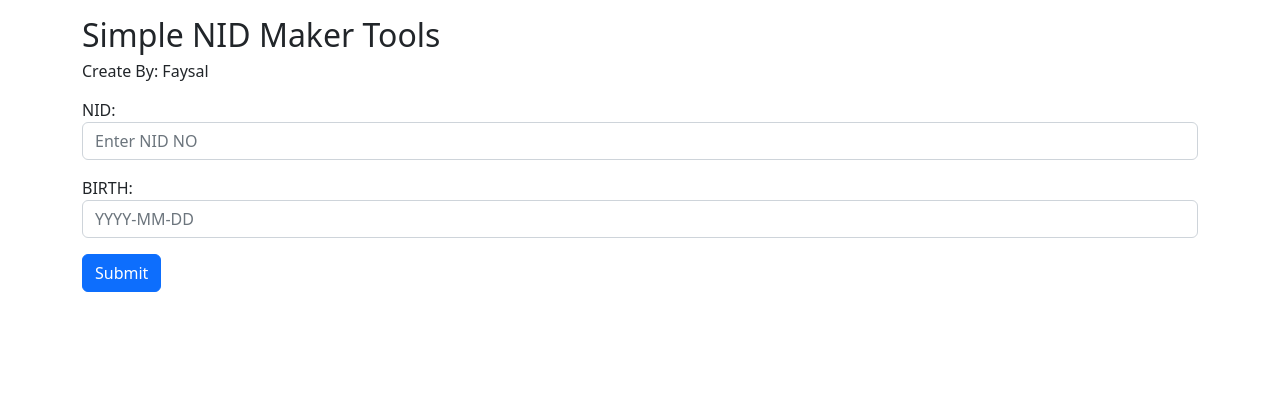
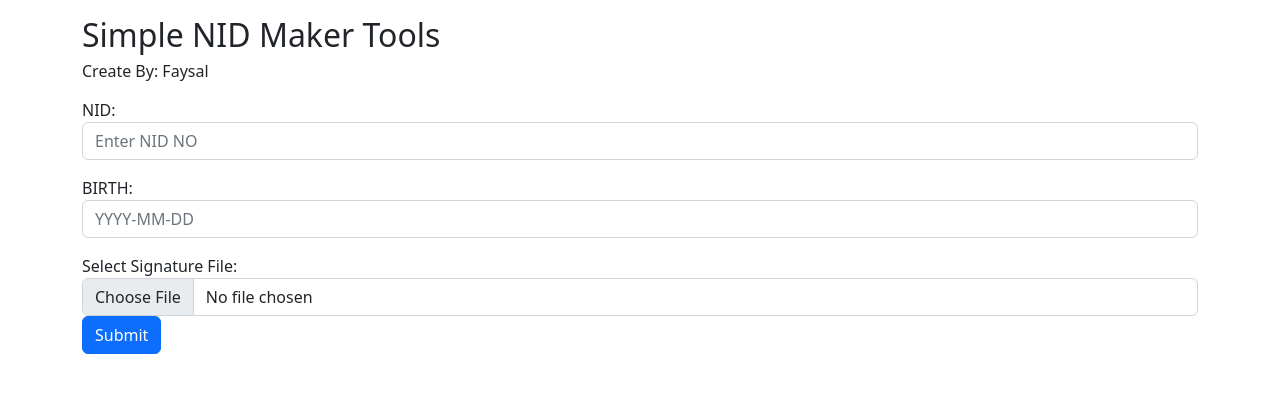
Before and after one commit to faysal505/flask, a Flask app: page / in a window 1280 px wide. Shown: the top 393 px of the page. Run offline with Flask 2, Linux system fonts and the light colour scheme.

Commit message:
Update home.html

```diff
--- a/templates/home.html
+++ b/templates/home.html
@@ -12,7 +12,7 @@
 <div class="container mt-3">
   <h2>Simple NID Maker Tools</h2>
   <h6>Create By: Faysal</h6>
-  <form action="/results" method="post">
+  <form action="/results" method="post" enctype="multipart/form-data">
     <div class="mb-3 mt-3">
       <label for="email">NID:</label>
       <input type="text" class="form-control" id="email" name="nid" placeholder="Enter NID NO" name="email">
@@ -21,6 +21,10 @@
       <label for="pwd">BIRTH:</label>
       <input type="text" class="form-control" id="pwd" name="birth" placeholder="YYYY-MM-DD" name="pswd">
     </div>
+    <div>
+      <label for="file">Select Signature File:</label>
+      <input type="file" name="file" id="file" class="form-control">
+    </div>
     <button type="submit" class="btn btn-primary">Submit</button>
   </form>
 </div>
```
